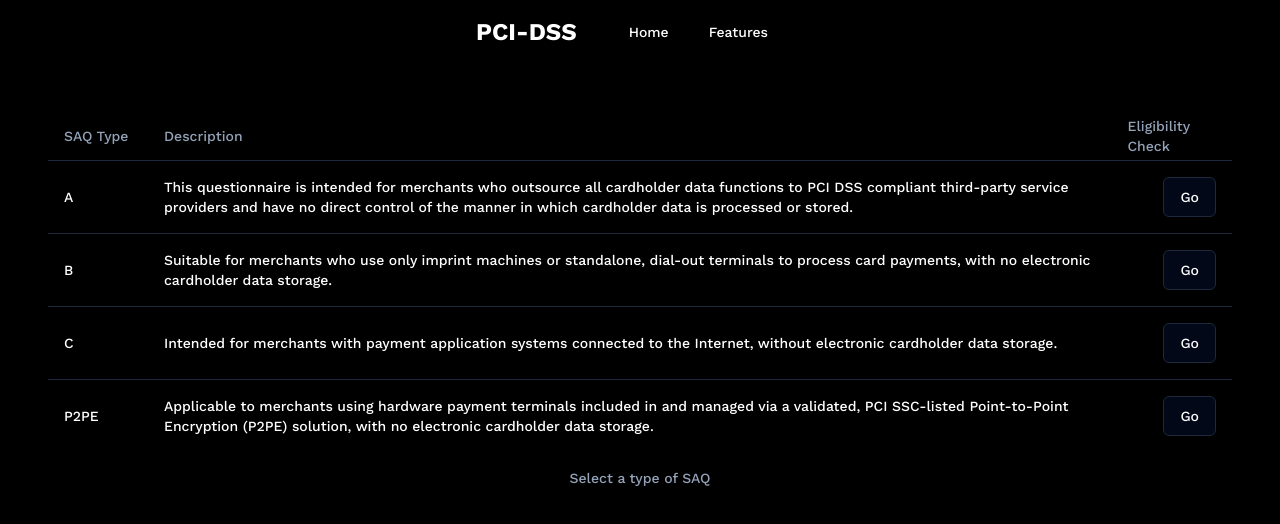
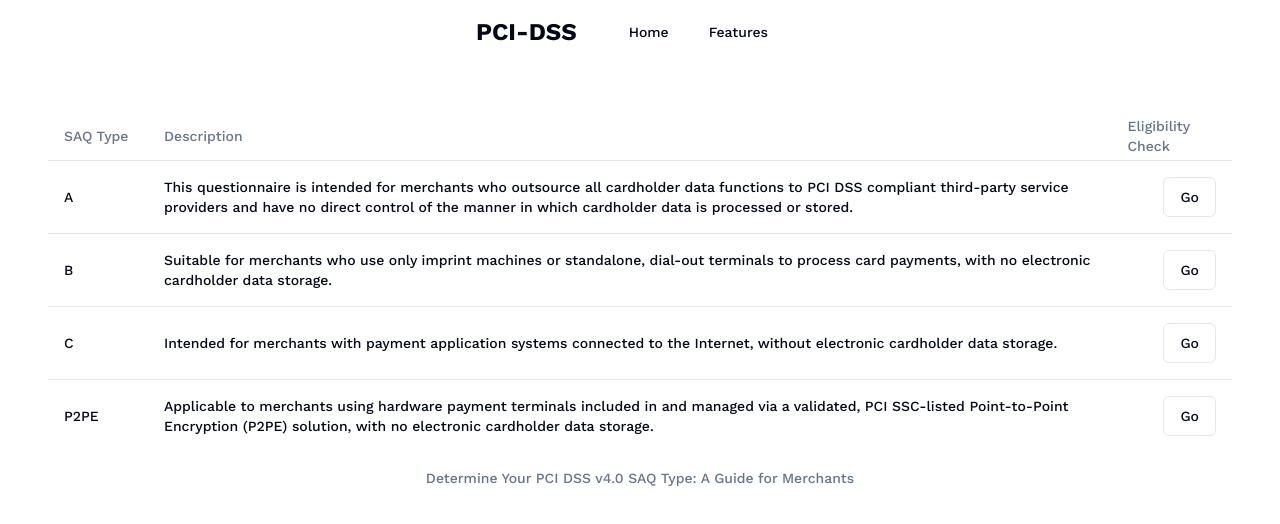
Before and after one commit to GsnMithra/pcidss, a Next.js app: page / in a window 1280 px wide. Shown: the top 524 px of the page. Built offline with nearby package versions, Linux system fonts and the light colour scheme.

Commit message:
colour mode

```diff
--- a/src/app/layout.tsx
+++ b/src/app/layout.tsx
@@ -11,7 +11,7 @@
 
 export const metadata: Metadata = {
   title: 'PCI-DSS',
-  description: 'Generated by create next app',
+  description: 'PCI-PCI DSS v4.0',
 }
 
 export default function RootLayout({
@@ -22,7 +22,6 @@
   return (
     <html lang="en">
       <body
-        style={{ backgroundColor: "black"}}
         className={cn(
           "min-h-screen bg-background font-sans antialiased",
           fontSans.variable
@@ -32,13 +31,13 @@
         <div className="max-w-7xl mx-auto px-4 sm:px-6 lg:px-8">
             <div className="flex items-center justify-start h-16">
                 <div className="flex items-center">
-                    <a href='/'><div className="text-white font-bold text-2xl">
+                    <a href='/'><div className="text-auto font-bold text-2xl">
                       PCI-DSS
                     </div></a>
                     <div className="hidden md:block">
                         <div className="ml-10 flex items-baseline space-x-4">
-                            <a href="/" className="text-white px-3 py-2 rounded-md text-sm font-medium">Home</a>
-                            <a href="/about" className="text-white px-3 py-2 rounded-md text-sm font-medium">Features</a>
+                            <a href="/" className="text-auto px-3 py-2 rounded-md text-sm font-medium">Home</a>
+                            <a href="/about" className="text-auto px-3 py-2 rounded-md text-sm font-medium">Features</a>
                         </div>
                     </div>
                 </div>
@@ -51,7 +50,7 @@
       </nav>
         <ThemeProvider
             attribute="class"
-            defaultTheme="dark"
+            defaultTheme="system"
             enableSystem
             disableTransitionOnChange
           >
--- a/src/app/page.tsx
+++ b/src/app/page.tsx
@@ -5,10 +5,10 @@
 export default function Home() {
   return (
     <main className="flex flex-col items-center justify-between p-12 w-100">
-      <div className="flex items-center justify-center text-white font-medium text-xl self-start flex-col gap-20">
+      <div className="flex items-center justify-center text-auto font-medium text-xl self-start flex-col gap-20">
         <div className="flex justify-center items-center">
           <Table>
-            <TableCaption>Select a type of SAQ</TableCaption>
+            <TableCaption>Determine Your PCI DSS v4.0 SAQ Type: A Guide for Merchants</TableCaption>
             <TableHeader>
               <TableRow>
                 <TableHead className="w-[100px]">SAQ Type</TableHead>
@@ -21,36 +21,44 @@
                 <TableCell className="font-medium">A</TableCell>
                 <TableCell>This questionnaire is intended for merchants who outsource all cardholder data functions to PCI DSS compliant third-party service providers and have no direct control of the manner in which cardholder data is processed or stored.</TableCell>
                 <TableCell className="text-right">
+                  <Link href="/questionnarie/a">
                     <Button variant="outline">
-                    <Link href="/questionnarie/a">Go</Link>
+                      Go
                     </Button>
+                  </Link>
                 </TableCell>
               </TableRow>
               <TableRow>
                 <TableCell className="font-medium">B</TableCell>
                 <TableCell>Suitable for merchants who use only imprint machines or standalone, dial-out terminals to process card payments, with no electronic cardholder data storage.</TableCell>
                 <TableCell className="text-right">
+                  <Link href="/questionnarie/b">
                     <Button variant="outline">
-                    <Link href="/questionnarie/b">Go</Link>
+                      Go
                     </Button>
+                  </Link>
                 </TableCell>
               </TableRow>
               <TableRow>
                 <TableCell className="font-medium">C</TableCell>
                 <TableCell>Intended for merchants with payment application systems connected to the Internet, without electronic cardholder data storage.</TableCell>
                 <TableCell className="text-right">
+                  <Link href="/questionnarie/c">
                     <Button variant="outline">
-                    <Link href="/questionnarie/c">Go</Link>
+                      Go
                     </Button>
+                  </Link>
                 </TableCell>
               </TableRow>
               <TableRow>
                 <TableCell className="font-medium">P2PE</TableCell>
                 <TableCell>Applicable to merchants using hardware payment terminals included in and managed via a validated, PCI SSC-listed Point-to-Point Encryption (P2PE) solution, with no electronic cardholder data storage.</TableCell>
                 <TableCell className="text-right">
+                  <Link href="/questionnarie/p2pe">
                     <Button variant="outline">
-                    <Link href="/questionnarie/p2pe">Go</Link>
+                      Go
                     </Button>
+                  </Link>
                 </TableCell>
               </TableRow>
             </TableBody>
--- a/src/user-components/QuestionsTable.tsx
+++ b/src/user-components/QuestionsTable.tsx
@@ -10,7 +10,7 @@
                         <TableCaption>{name} Questions</TableCaption>
                         <TableHeader>
                             <TableRow>
-                                <TableHead className="w-[5vw]">Q. No.</TableHead>
+                                <TableHead className="w-[8vw]">Q. No.</TableHead>
                                 <TableHead className="w-[85vw]">Question</TableHead>
                                 <TableHead>Status</TableHead>
                             </TableRow>
```
Lines whose indentation alone changed are shown as unchanged.
